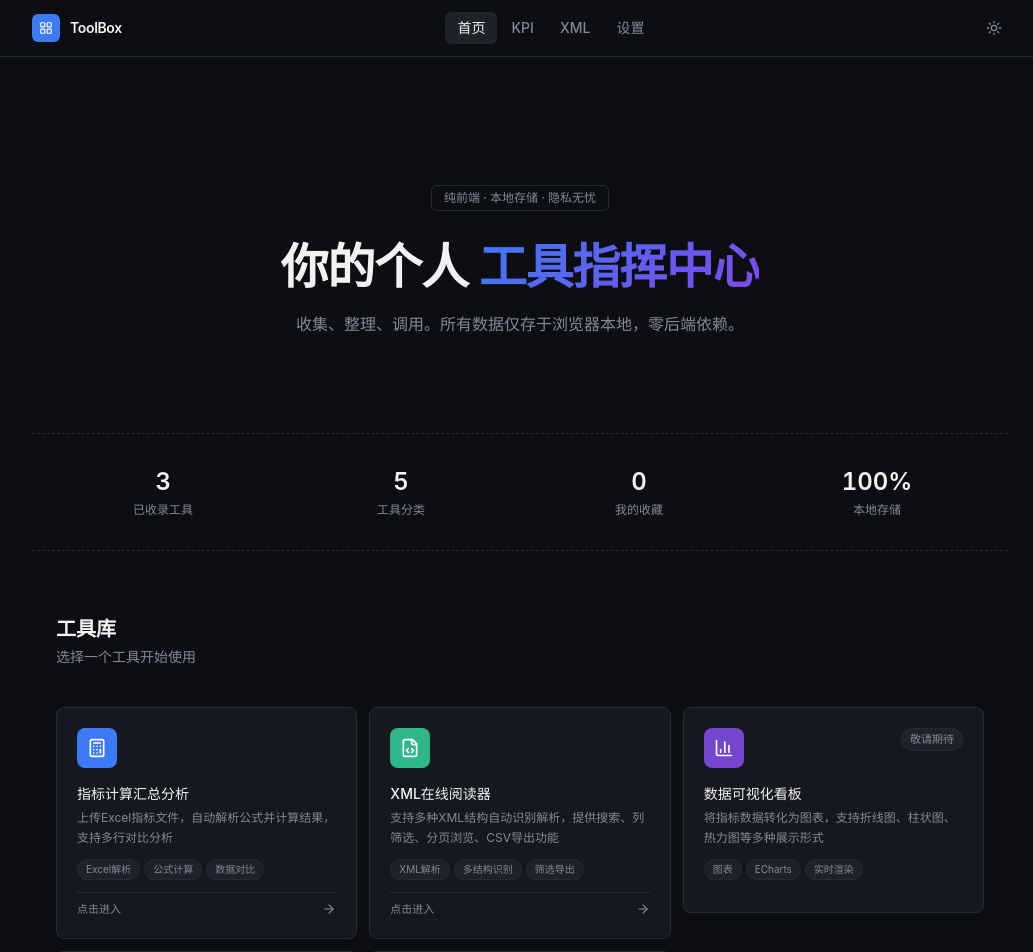
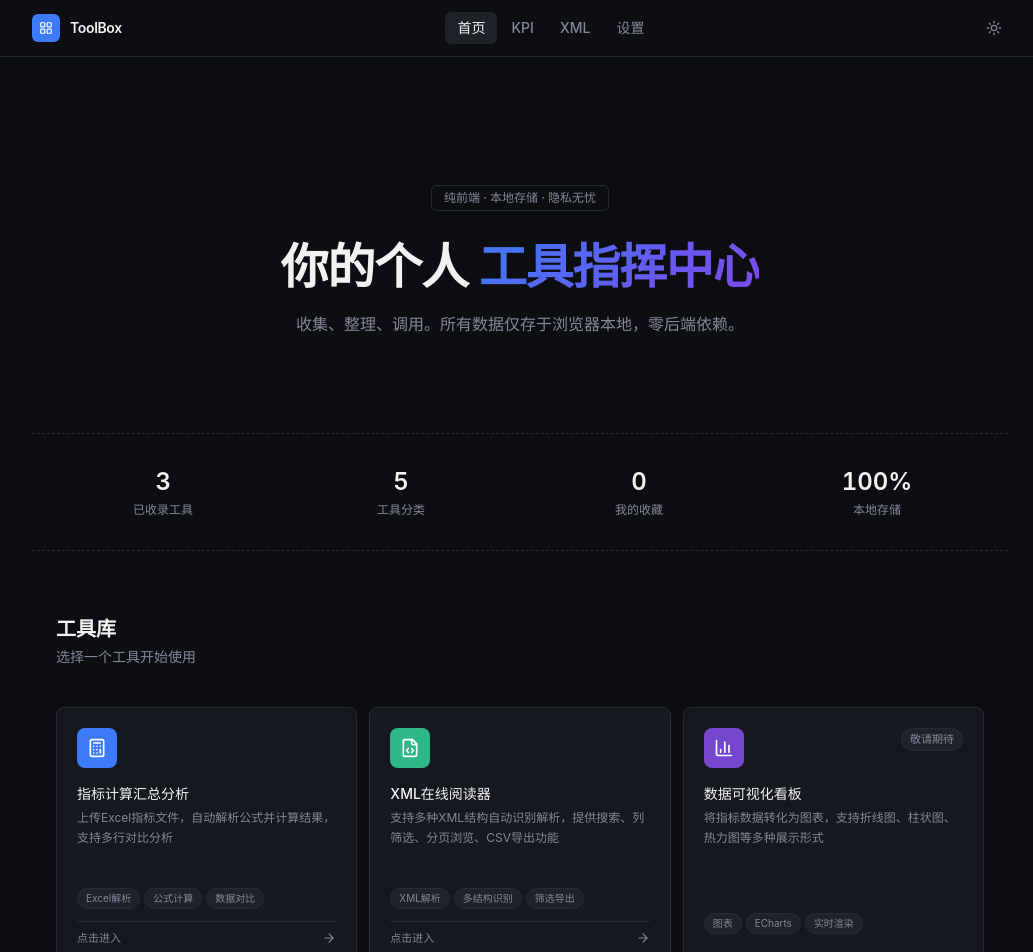
Before and after one commit to yangxu128/toolsbar, a Next.js app: page / in a window 1280 px wide. Shown: the top 952 px of the page, without its empty margins (120-1153 px from the left). Built offline with nearby package versions, Linux system fonts and the light colour scheme.

Commit message:
fix: uniform card height with flex layout

```diff
--- a/app/page.tsx
+++ b/app/page.tsx
@@ -108,7 +108,7 @@ export default function Home() {
             {tools.map(tool => {
               const Icon = tool.icon
               const CardContent = (
-                <div className="group relative p-5 rounded-lg card-dark cursor-pointer">
+                <div className="group relative p-5 rounded-lg card-dark cursor-pointer h-[260px] flex flex-col">
                   <div className="flex items-start justify-between mb-4">
                     <div className="w-10 h-10 rounded-lg flex items-center justify-center text-white" style={{ background: tool.color }}>
                       <Icon className="w-5 h-5" />
@@ -123,7 +123,7 @@ export default function Home() {
                   <h3 className="text-sm font-medium mb-1 truncate">{tool.name}</h3>
                   <p className="text-xs leading-relaxed mb-3 line-clamp-2 text-muted min-h-[32px]">{tool.desc}</p>
 
-                  <div className="flex flex-wrap gap-1 mb-3">
+                  <div className="flex flex-wrap gap-1 mb-3 mt-auto">
                     {tool.tags.map(tag => (
                       <span key={tag} className="tag-dark text-[10px] px-2 py-0.5 rounded-full">
                         {tag}
```
